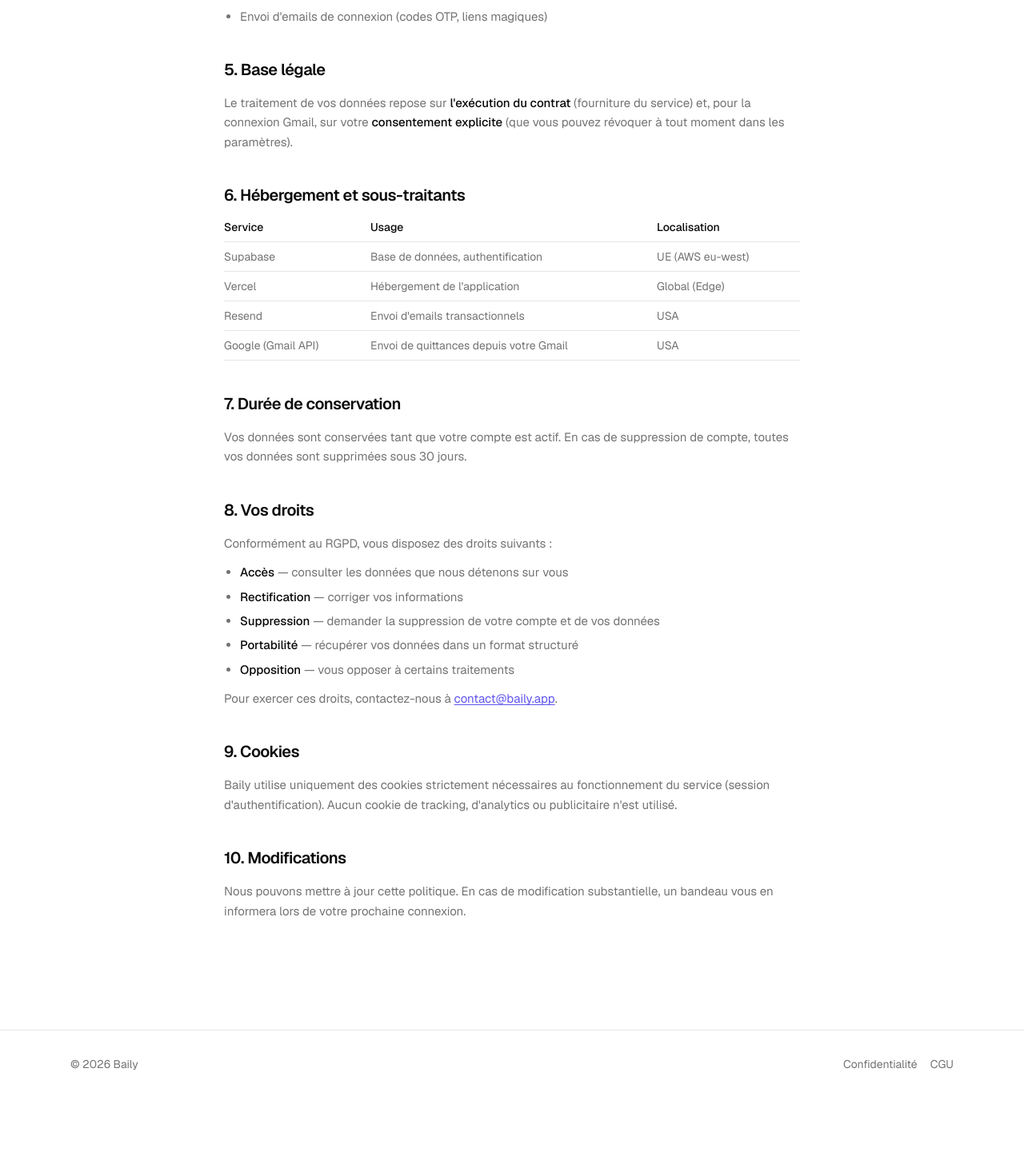
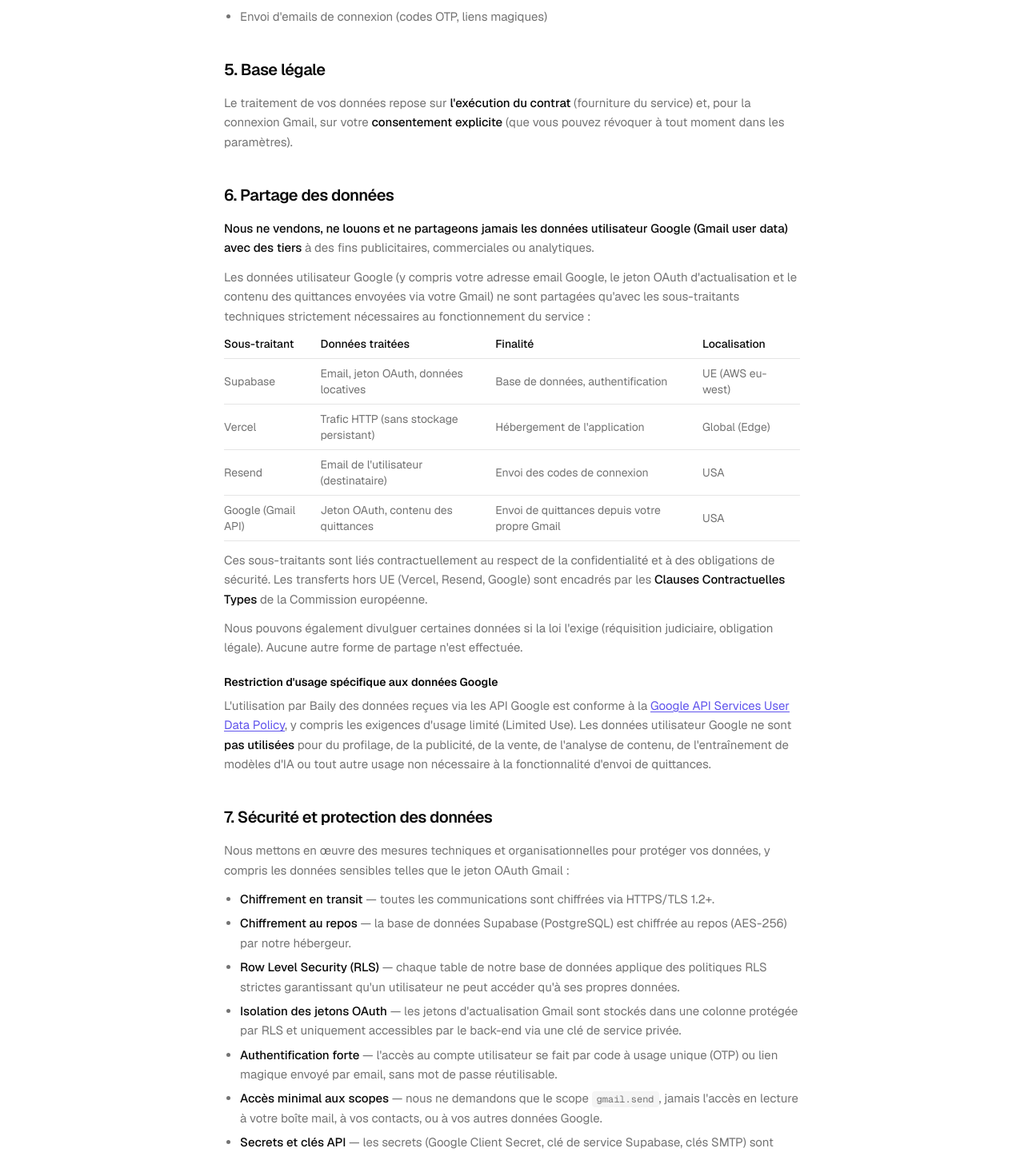
Before and after one commit to Moskovic/Baily, a Next.js app: page /privacy in a window 1280 px wide. Shown: the part 1338-2784 px from the top of the page at 80% size. Before the commit the page ends 2711 px from the top, so only its background shows below. Built offline with nearby package versions, Linux system fonts and the light colour scheme.

Commit message:
Privacy: partage de données explicite + mécanismes de protection détaillés

```diff
--- a/src/app/privacy/page.tsx
+++ b/src/app/privacy/page.tsx
@@ -16,7 +16,7 @@
               Politique de confidentialité
             </h1>
             <p className="mt-4 text-lg text-muted-foreground">
-              Dernière mise à jour : 12 avril 2026
+              Dernière mise à jour : 21 avril 2026
             </p>
           </header>
 
@@ -91,49 +91,174 @@
               </p>
             </Section>
 
-            <Section title="6. Hébergement et sous-traitants">
+            <Section title="6. Partage des données">
+              <p>
+                <strong>
+                  Nous ne vendons, ne louons et ne partageons jamais les données
+                  utilisateur Google (Gmail user data) avec des tiers
+                </strong>{" "}
+                à des fins publicitaires, commerciales ou analytiques.
+              </p>
+              <p>
+                Les données utilisateur Google (y compris votre adresse email
+                Google, le jeton OAuth d&apos;actualisation et le contenu des
+                quittances envoyées via votre Gmail) ne sont partagées
+                qu&apos;avec les sous-traitants techniques strictement
+                nécessaires au fonctionnement du service :
+              </p>
               <table>
                 <thead>
                   <tr>
-                    <th>Service</th>
-                    <th>Usage</th>
+                    <th>Sous-traitant</th>
+                    <th>Données traitées</th>
+                    <th>Finalité</th>
                     <th>Localisation</th>
                   </tr>
                 </thead>
                 <tbody>
                   <tr>
                     <td>Supabase</td>
+                    <td>Email, jeton OAuth, données locatives</td>
                     <td>Base de données, authentification</td>
                     <td>UE (AWS eu-west)</td>
                   </tr>
                   <tr>
                     <td>Vercel</td>
+                    <td>Trafic HTTP (sans stockage persistant)</td>
                     <td>Hébergement de l&apos;application</td>
                     <td>Global (Edge)</td>
                   </tr>
                   <tr>
                     <td>Resend</td>
-                    <td>Envoi d&apos;emails transactionnels</td>
+                    <td>Email de l&apos;utilisateur (destinataire)</td>
+                    <td>Envoi des codes de connexion</td>
                     <td>USA</td>
                   </tr>
                   <tr>
                     <td>Google (Gmail API)</td>
-                    <td>Envoi de quittances depuis votre Gmail</td>
+                    <td>Jeton OAuth, contenu des quittances</td>
+                    <td>Envoi de quittances depuis votre propre Gmail</td>
                     <td>USA</td>
                   </tr>
                 </tbody>
               </table>
-            </Section>
-
-            <Section title="7. Durée de conservation">
               <p>
-                Vos données sont conservées tant que votre compte est actif. En
-                cas de suppression de compte, toutes vos données sont supprimées
-                sous 30 jours.
+                Ces sous-traitants sont liés contractuellement au respect de la
+                confidentialité et à des obligations de sécurité. Les transferts
+                hors UE (Vercel, Resend, Google) sont encadrés par les{" "}
+                <strong>Clauses Contractuelles Types</strong> de la Commission
+                européenne.
+              </p>
+              <p>
+                Nous pouvons également divulguer certaines données si la loi
+                l&apos;exige (réquisition judiciaire, obligation légale).
+                Aucune autre forme de partage n&apos;est effectuée.
+              </p>
+              <h4>Restriction d&apos;usage spécifique aux données Google</h4>
+              <p>
+                L&apos;utilisation par Baily des données reçues via les API
+                Google est conforme à la{" "}
+                <a
+                  href="https://developers.google.com/terms/api-services-user-data-policy"
+                  target="_blank"
+                  rel="noopener noreferrer"
+                >
+                  Google API Services User Data Policy
+                </a>
+                , y compris les exigences d&apos;usage limité (Limited Use). Les
+                données utilisateur Google ne sont <strong>pas utilisées</strong>{" "}
+                pour du profilage, de la publicité, de la vente, de
+                l&apos;analyse de contenu, de l&apos;entraînement de modèles
+                d&apos;IA ou tout autre usage non nécessaire à la
+                fonctionnalité d&apos;envoi de quittances.
               </p>
             </Section>
 
-            <Section title="8. Vos droits">
+            <Section title="7. Sécurité et protection des données">
+              <p>
+                Nous mettons en œuvre des mesures techniques et
+                organisationnelles pour protéger vos données, y compris les
+                données sensibles telles que le jeton OAuth Gmail :
+              </p>
+              <ul>
+                <li>
+                  <strong>Chiffrement en transit</strong> — toutes les
+                  communications sont chiffrées via HTTPS/TLS 1.2+.
+                </li>
+                <li>
+                  <strong>Chiffrement au repos</strong> — la base de données
+                  Supabase (PostgreSQL) est chiffrée au repos (AES-256) par
+                  notre hébergeur.
+                </li>
+                <li>
+                  <strong>Row Level Security (RLS)</strong> — chaque table de
+                  notre base de données applique des politiques RLS strictes
+                  garantissant qu&apos;un utilisateur ne peut accéder
+                  qu&apos;à ses propres données.
+                </li>
+                <li>
+                  <strong>Isolation des jetons OAuth</strong> — les jetons
+                  d&apos;actualisation Gmail sont stockés dans une colonne
+                  protégée par RLS et uniquement accessibles par le
+                  back-end via une clé de service privée.
+                </li>
+                <li>
+                  <strong>Authentification forte</strong> — l&apos;accès au
+                  compte utilisateur se fait par code à usage unique (OTP) ou
+                  lien magique envoyé par email, sans mot de passe réutilisable.
+                </li>
+                <li>
+                  <strong>Accès minimal aux scopes</strong> — nous ne
+                  demandons que le scope <code>gmail.send</code>, jamais
+                  l&apos;accès en lecture à votre boîte mail, à vos contacts,
+                  ou à vos autres données Google.
+                </li>
+                <li>
+                  <strong>Secrets et clés API</strong> — les secrets
+                  (Google Client Secret, clé de service Supabase, clés SMTP)
+                  sont stockés dans les variables d&apos;environnement
+                  chiffrées de notre plateforme d&apos;hébergement, et ne sont
+                  jamais exposés au client.
+                </li>
+                <li>
+                  <strong>Journalisation limitée</strong> — aucun contenu
+                  d&apos;email ni jeton n&apos;est écrit dans nos logs.
+                </li>
+              </ul>
+            </Section>
+
+            <Section title="8. Durée de conservation et suppression">
+              <p>
+                Vos données sont conservées tant que votre compte est actif.
+              </p>
+              <ul>
+                <li>
+                  <strong>Révocation de l&apos;accès Gmail</strong> — vous
+                  pouvez déconnecter votre compte Gmail à tout moment depuis la
+                  page &laquo;&nbsp;Paramètres&nbsp;&raquo; de Baily. Le jeton
+                  OAuth est immédiatement supprimé de notre base de données.
+                  Vous pouvez également révoquer l&apos;accès depuis votre{" "}
+                  <a
+                    href="https://myaccount.google.com/permissions"
+                    target="_blank"
+                    rel="noopener noreferrer"
+                  >
+                    compte Google
+                  </a>
+                  .
+                </li>
+                <li>
+                  <strong>Suppression du compte</strong> — vous pouvez
+                  demander la suppression complète de votre compte et de
+                  l&apos;ensemble de vos données en écrivant à{" "}
+                  <a href="mailto:contact@baily.app">contact@baily.app</a>.
+                  Toutes les données sont supprimées définitivement sous{" "}
+                  <strong>30 jours</strong> à compter de la demande.
+                </li>
+              </ul>
+            </Section>
+
+            <Section title="9. Vos droits">
               <p>
                 Conformément au RGPD, vous disposez des droits suivants :
               </p>
@@ -150,7 +275,7 @@
               </p>
             </Section>
 
-            <Section title="9. Cookies">
+            <Section title="10. Cookies">
               <p>
                 Baily utilise uniquement des cookies strictement nécessaires au
                 fonctionnement du service (session d&apos;authentification).
@@ -159,7 +284,7 @@
               </p>
             </Section>
 
-            <Section title="10. Modifications">
+            <Section title="11. Modifications">
               <p>
                 Nous pouvons mettre à jour cette politique. En cas de
                 modification substantielle, un bandeau vous en informera lors de
```
